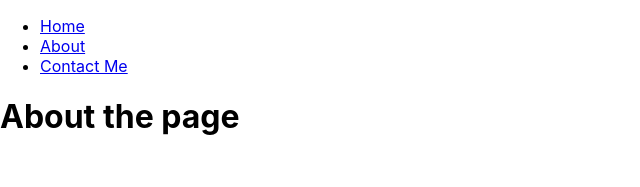
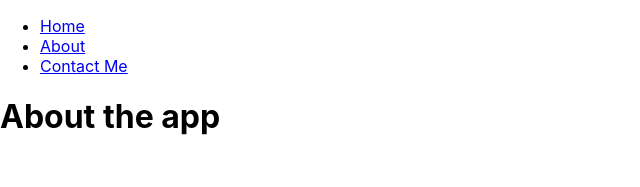
Before and after one commit to 123saketh/argowebapp, a React (Create React App) app: page /about in a window 1280 px wide. Shown: the top 187 px of the page, without its empty margins (0-640 px from the left). Built offline with nearby package versions, Linux system fonts and the light colour scheme.

Commit message:
Update index.tsx

```diff
--- a/src/components/About/index.tsx
+++ b/src/components/About/index.tsx
@@ -1,5 +1,5 @@
 import React from "react";
 
 export default function AboutComponent(){
-    return <h1>About the page</h1>;
+    return <h1>About the app</h1>;
 };
```
